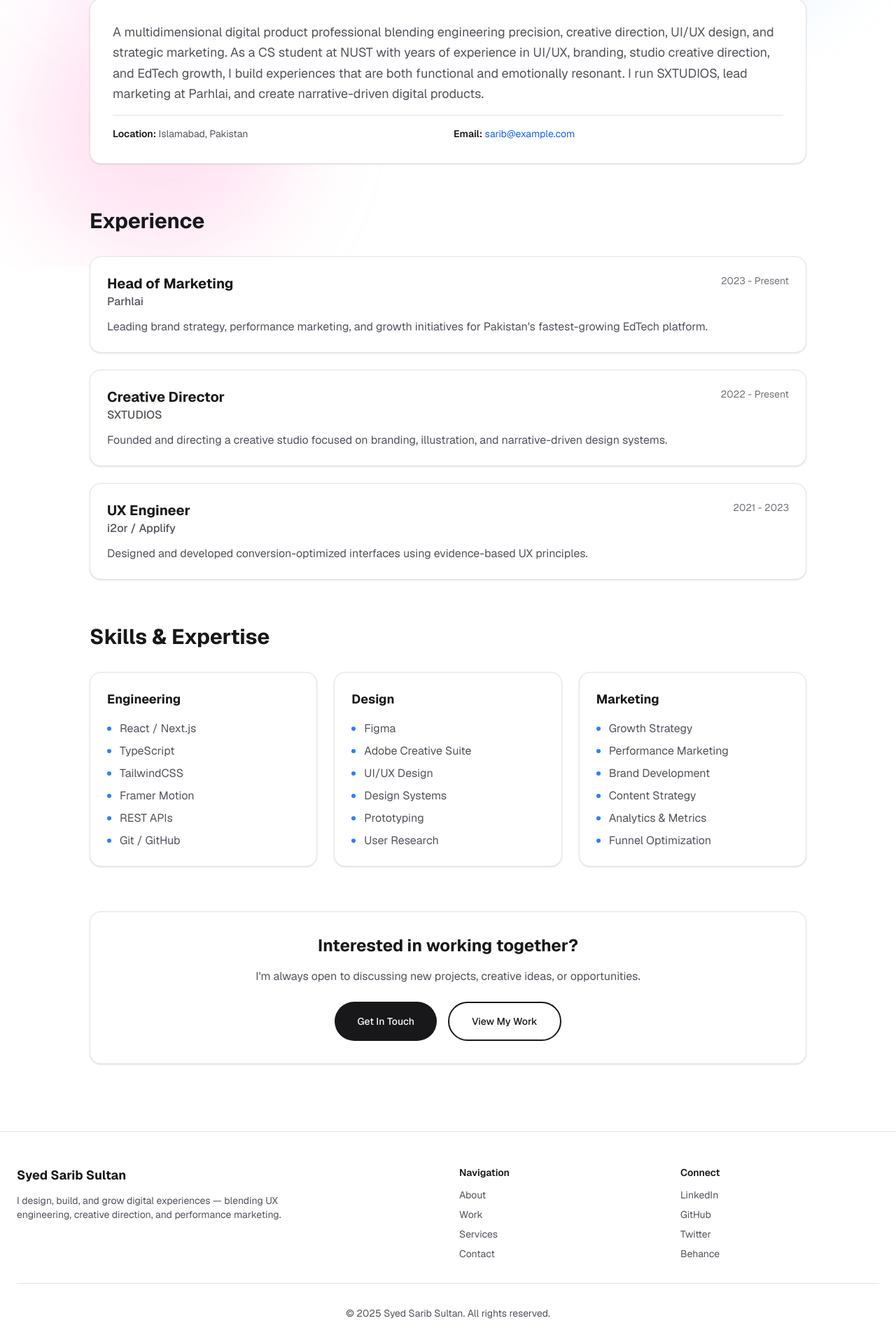
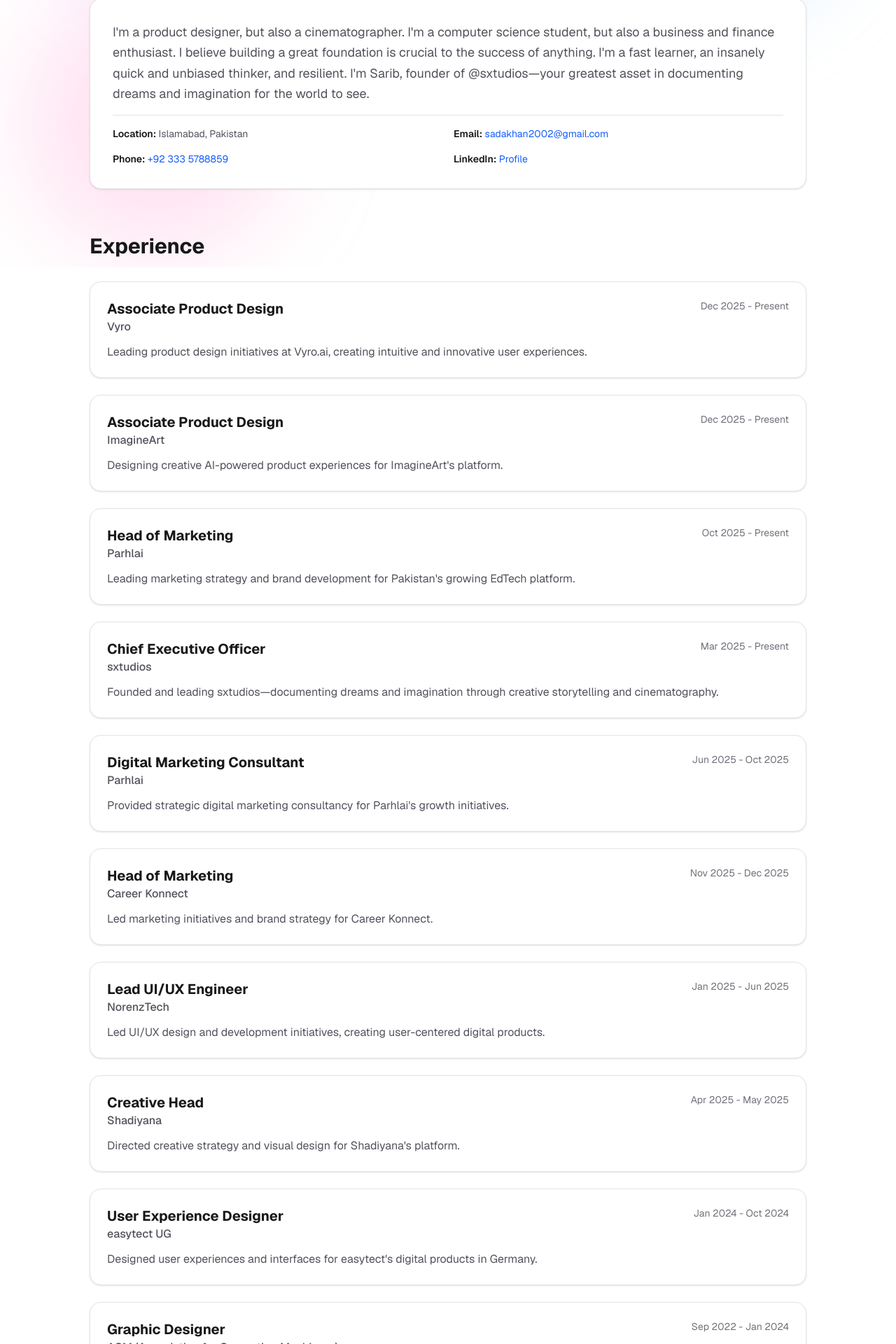
Before and after one commit to syedSaribsultan270/personal-portfolio, a Next.js app: page /about in a window 1280 px wide. Shown: the part 418-2338 px from the top of the page at 70% size. Built offline with nearby package versions, Linux system fonts and the light colour scheme.

Commit message:
Update portfolio with latest resume data - contact info, experience, skills, and education

```diff
--- a/app/about/page.tsx
+++ b/app/about/page.tsx
@@ -3,7 +3,7 @@
 import { motion } from "framer-motion"
 import { SectionHeading } from "@/components/sections/SectionHeading"
 import { AnimatedGradientBackground } from "@/components/sections/AnimatedGradientBackground"
-import { personalInfo, experiences, skills } from "@/lib/data"
+import { personalInfo, experiences, skills, education } from "@/lib/data"
 import { Card, CardContent } from "@/components/ui/card"
 import { Button } from "@/components/ui/button"
 import Link from "next/link"
@@ -54,6 +54,18 @@
                         {personalInfo.email}
                       </a>
                     </div>
+                    <div>
+                      <span className="font-semibold text-zinc-900 dark:text-zinc-100">Phone:</span>{" "}
+                      <a href={`tel:${personalInfo.phone}`} className="text-blue-600 dark:text-blue-400 hover:underline">
+                        {personalInfo.phone}
+                      </a>
+                    </div>
+                    <div>
+                      <span className="font-semibold text-zinc-900 dark:text-zinc-100">LinkedIn:</span>{" "}
+                      <a href={personalInfo.social.linkedin} target="_blank" rel="noopener noreferrer" className="text-blue-600 dark:text-blue-400 hover:underline">
+                        Profile
+                      </a>
+                    </div>
                   </div>
                 </div>
               </CardContent>
@@ -99,7 +111,7 @@
           {/* Skills */}
           <section className="mb-16">
             <h3 className="text-3xl font-bold mb-8 text-zinc-900 dark:text-zinc-100">Skills & Expertise</h3>
-            <div className="grid md:grid-cols-3 gap-6">
+            <div className="grid md:grid-cols-2 gap-6">
               {Object.entries(skills).map(([category, skillList], index) => (
                 <motion.div
                   key={category}
@@ -125,6 +137,42 @@
                 </motion.div>
               ))}
             </div>
+          </section>
+
+          {/* Education */}
+          <section className="mb-16">
+            <h3 className="text-3xl font-bold mb-8 text-zinc-900 dark:text-zinc-100">Education</h3>
+            <motion.div
+              initial={{ opacity: 0, y: 20 }}
+              animate={{ opacity: 1, y: 0 }}
+              transition={{ delay: 0.7, duration: 0.5 }}
+            >
+              <Card>
+                <CardContent className="p-6">
+                  <div className="flex flex-col md:flex-row md:justify-between md:items-start mb-3">
+                    <div>
+                      <h4 className="text-xl font-bold text-zinc-900 dark:text-zinc-100">
+                        {education.degree}
+                      </h4>
+                      <a
+                        href={education.website}
+                        target="_blank"
+                        rel="noopener noreferrer"
+                        className="text-zinc-600 dark:text-zinc-400 font-medium hover:text-blue-600 dark:hover:text-blue-400 transition-colors"
+                      >
+                        {education.institution}
+                      </a>
+                    </div>
+                    <span className="text-sm text-zinc-500 dark:text-zinc-500 mt-1 md:mt-0">
+                      {education.period}
+                    </span>
+                  </div>
+                  <p className="text-zinc-600 dark:text-zinc-400">
+                    {education.location}
+                  </p>
+                </CardContent>
+              </Card>
+            </motion.div>
           </section>
 
           {/* CTA */}
--- a/app/contact/page.tsx
+++ b/app/contact/page.tsx
@@ -51,6 +51,17 @@
                         className="text-zinc-900 dark:text-zinc-100 hover:text-blue-600 dark:hover:text-blue-400 transition-colors"
                       >
                         {personalInfo.email}
+                      </a>
+                    </div>
+                    <div>
+                      <h4 className="text-sm font-semibold text-zinc-500 dark:text-zinc-400 mb-1">
+                        Phone
+                      </h4>
+                      <a
+                        href={`tel:${personalInfo.phone}`}
+                        className="text-zinc-900 dark:text-zinc-100 hover:text-blue-600 dark:hover:text-blue-400 transition-colors"
+                      >
+                        {personalInfo.phone}
                       </a>
                     </div>
                     <div>
--- a/lib/data.ts
+++ b/lib/data.ts
@@ -1,17 +1,18 @@
 export const personalInfo = {
   name: "Syed Sarib Sultan",
   roles: [
-    "UX Engineer",
-    "Creative Director",
-    "Head of Marketing",
-    "Digital Product Strategist"
+    "Product Designer",
+    "Cinematographer",
+    "Founder",
+    "UX Engineer"
   ],
-  tagline: "I design, build, and grow digital experiences — blending UX engineering, creative direction, and performance marketing.",
-  about: "A multidimensional digital product professional blending engineering precision, creative direction, UI/UX design, and strategic marketing. As a CS student at NUST with years of experience in UI/UX, branding, studio creative direction, and EdTech growth, I build experiences that are both functional and emotionally resonant. I run SXTUDIOS, lead marketing at Parhlai, and create narrative-driven digital products.",
-  email: "sarib@example.com",
+  tagline: "Product Design @ vyro.ai | Founder @ sxtudios — I am your best bet at growing your brand 10x in less than half the time.",
+  about: "I'm a product designer, but also a cinematographer. I'm a computer science student, but also a business and finance enthusiast. I believe building a great foundation is crucial to the success of anything. I'm a fast learner, an insanely quick and unbiased thinker, and resilient. I'm Sarib, founder of @sxtudios—your greatest asset in documenting dreams and imagination for the world to see.",
+  email: "sadakhan2002@gmail.com",
+  phone: "+92 333 5788859",
   location: "Islamabad, Pakistan",
   social: {
-    linkedin: "https://linkedin.com/in/syedsaribsultan",
+    linkedin: "https://www.linkedin.com/in/syedsaribsultanyac270",
     github: "https://github.com/syedSaribsultan270",
     twitter: "https://twitter.com/saribsultan",
     behance: "https://behance.net/saribsultan"
@@ -20,50 +21,118 @@
 
 export const experiences = [
   {
+    title: "Associate Product Design",
+    company: "Vyro",
+    period: "Dec 2025 - Present",
+    description: "Leading product design initiatives at Vyro.ai, creating intuitive and innovative user experiences.",
+    link: "https://www.vyro.ai"
+  },
+  {
+    title: "Associate Product Design",
+    company: "ImagineArt",
+    period: "Dec 2025 - Present",
+    description: "Designing creative AI-powered product experiences for ImagineArt's platform.",
+    link: "https://www.imagine.art"
+  },
+  {
     title: "Head of Marketing",
     company: "Parhlai",
-    period: "2023 - Present",
-    description: "Leading brand strategy, performance marketing, and growth initiatives for Pakistan's fastest-growing EdTech platform."
+    period: "Oct 2025 - Present",
+    description: "Leading marketing strategy and brand development for Pakistan's growing EdTech platform.",
+    link: "https://www.parhlai.com"
   },
   {
-    title: "Creative Director",
-    company: "SXTUDIOS",
-    period: "2022 - Present",
-    description: "Founded and directing a creative studio focused on branding, illustration, and narrative-driven design systems."
+    title: "Chief Executive Officer",
+    company: "sxtudios",
+    period: "Mar 2025 - Present",
+    description: "Founded and leading sxtudios—documenting dreams and imagination through creative storytelling and cinematography.",
+    link: "https://linktr.ee/sxtudios"
   },
   {
-    title: "UX Engineer",
-    company: "i2or / Applify",
-    period: "2021 - 2023",
-    description: "Designed and developed conversion-optimized interfaces using evidence-based UX principles."
+    title: "Digital Marketing Consultant",
+    company: "Parhlai",
+    period: "Jun 2025 - Oct 2025",
+    description: "Provided strategic digital marketing consultancy for Parhlai's growth initiatives.",
+    link: "https://www.parhlai.com"
+  },
+  {
+    title: "Head of Marketing",
+    company: "Career Konnect",
+    period: "Nov 2025 - Dec 2025",
+    description: "Led marketing initiatives and brand strategy for Career Konnect.",
+    link: "https://careerkonnect.org"
+  },
+  {
+    title: "Lead UI/UX Engineer",
+    company: "NorenzTech",
+    period: "Jan 2025 - Jun 2025",
+    description: "Led UI/UX design and development initiatives, creating user-centered digital products."
+  },
+  {
+    title: "Creative Head",
+    company: "Shadiyana",
+    period: "Apr 2025 - May 2025",
+    description: "Directed creative strategy and visual design for Shadiyana's platform.",
+    link: "https://www.shadiyana.pk/"
+  },
+  {
+    title: "User Experience Designer",
+    company: "easytect UG",
+    period: "Jan 2024 - Oct 2024",
+    description: "Designed user experiences and interfaces for easytect's digital products in Germany.",
+    link: "https://easytect.de/en/"
+  },
+  {
+    title: "Graphic Designer",
+    company: "ACM (Association for Computing Machinery)",
+    period: "Sep 2022 - Jan 2024",
+    description: "Created graphic designs and visual content for ACM events and communications.",
+    link: "https://www.acm.org/"
   }
 ]
 
 export const skills = {
-  engineering: [
+  design: [
+    "User Experience (UX)",
+    "Product Design",
+    "UI/UX Design",
+    "Figma",
+    "Adobe Creative Suite",
+    "Design Systems",
+    "Prototyping"
+  ],
+  technical: [
     "React / Next.js",
     "TypeScript",
     "TailwindCSS",
     "Framer Motion",
-    "REST APIs",
-    "Git / GitHub"
+    "Git / GitHub",
+    "Web Development"
   ],
-  design: [
-    "Figma",
-    "Adobe Creative Suite",
-    "UI/UX Design",
-    "Design Systems",
-    "Prototyping",
-    "User Research"
+  creative: [
+    "Cinematography",
+    "Video Production",
+    "Creative Direction",
+    "Illustration",
+    "Motion Graphics",
+    "Brand Development"
   ],
-  marketing: [
+  business: [
+    "Analytical Skills",
+    "Marketing Strategy",
     "Growth Strategy",
-    "Performance Marketing",
-    "Brand Development",
+    "Business Development",
     "Content Strategy",
-    "Analytics & Metrics",
-    "Funnel Optimization"
+    "Brand Positioning"
   ]
+}
+
+export const education = {
+  degree: "Bachelor of Science (BS), Computer Science",
+  institution: "National University of Sciences and Technology (NUST)",
+  period: "Sep 2022 - Sep 2026",
+  location: "Pakistan",
+  website: "https://nust.edu.pk"
 }
 
 export const services = [
```
